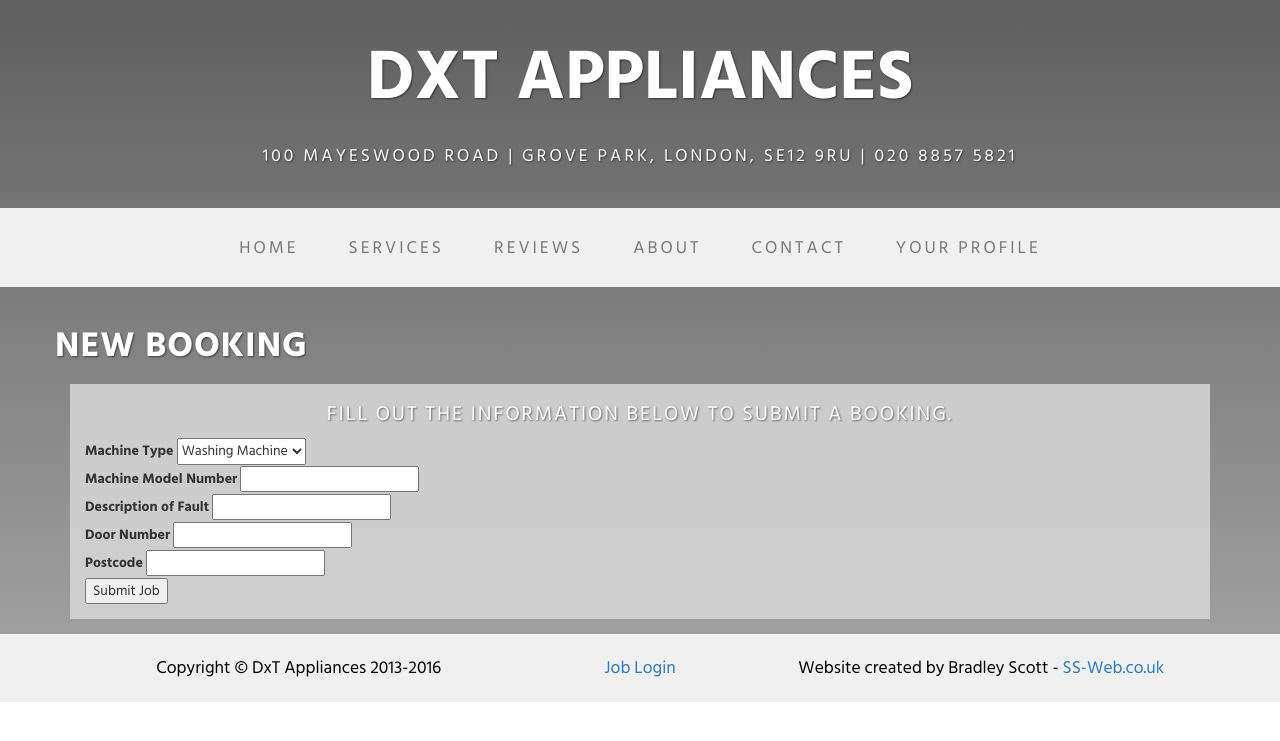
After one commit to Bradmau5/DxT-Appliances, a PHP site: template Main Website/application/view/booking/startbooking.php in a window 1280 px wide. The commit adds this page. Shown: the top 741 px of the page. Run offline with PHP 8.4, Linux system fonts and the light colour scheme; the template is opened without the code that fills it, so the values that code supplies are empty; some libraries are stand-ins or nearby versions.

Commit message:
Booking Views

```diff
--- a/Main Website/application/controller/BookingController.php
+++ b/Main Website/application/controller/BookingController.php
@@ -26,7 +26,7 @@
 
   public function createBooking(){
     $booking_successfull = BookingModel::createbooking(
-      Request::post('user_name'),
+      Session::get('user_name'),
       Request::post('postcode'),
       Request::post('door_number'),
       Request::post('description'),
@@ -43,7 +43,7 @@
   }
 
   public function showCancel(){
-    $this->View->render('booking/showCancel');
+    $this->View->render('booking/cancelbooking');
   }
 
   public function cancelBooking(){
--- a/Main Website/application/model/LoginModel.php
+++ b/Main Website/application/model/LoginModel.php
@@ -51,7 +51,7 @@
 
         // successfully logged in, so we write all necessary data into the session and set "user_logged_in" to true
         self::setSuccessfulLoginIntoSession(
-            $result->user_id, $result->user_name, $result->user_email, $result->user_account_type
+            $result->user_id, $result->user_name, $result->user_email, $result->user_account_type, $result->user_phone_number
         );
 
         // return true to make clear the login was successful
@@ -167,13 +167,14 @@
      * @param $user_email
      * @param $user_account_type
      */
-    public static function setSuccessfulLoginIntoSession($user_id, $user_name, $user_email, $user_account_type)
+    public static function setSuccessfulLoginIntoSession($user_id, $user_name, $user_email, $user_account_type, $user_phone_number)
     {
         Session::init();
         Session::set('user_id', $user_id);
         Session::set('user_name', $user_name);
         Session::set('user_email', $user_email);
         Session::set('user_account_type', $user_account_type);
+        Session::set('user_phone_number', $user_phone_number);
         Session::set('user_provider_type', 'DEFAULT');
 
         // get and set avatars
--- /dev/null
+++ b/Main Website/application/view/booking/startbooking.php
@@ -0,0 +1,52 @@
+<div class="container">
+  <div class="row">
+    <h1 class="h1big col-lg-12 col-md-12 col-sm-12 pull-left">New Booking</h1>
+  </div>
+
+  <div class="box">
+    <div class="h2shaded">Fill out the information below to submit a booking.</div>
+
+    <!-- echo out the system feedback (error and success messages) -->
+    <?php $this->renderFeedbackMessages(); ?>
+
+    <form action="<?php echo Config::get('URL'); ?>booking/createBooking" method="post">
+      <label>Machine Type</label>
+      <select name="machine_type" required>
+        <option value="Washing Machine">Washing Machine</option>
+        <option value="Dishwasher">Dishwasher</option>
+        <option value="Oven">Oven</option>
+        <option value="Hob">Hob</option>
+        <option value="Washer Dryer">Washer Dryer</option>
+        <option value="Tumble Dryer">Tumble Dryer</option>
+        <option value="Glass Washer">Glass Washer</option>
+        <option value="Fridge">Fridge</option>
+        <option value="Freezer">Freezer</option>
+        <option value="Fridge Freezer">Fridge Freezer</option>
+      </select>
+
+      <br />
+
+      <label>Machine Model Number</label>
+      <input type="text" name="machine_model" required />
+
+      <br />
+
+      <label>Description of Fault</label>
+      <input type="textarea" name="description" required />
+
+      <br />
+
+      <label>Door Number</label>
+      <input type="number" name="door_number" required />
+
+      <br />
+
+      <label>Postcode</label>
+      <input type="text" name="postcode" required />
+
+      <br />
+
+      <input type="submit" value="Submit Job" />
+    </form>
+  </div>
+</div>
--- a/Main Website/application/view/index/index.php
+++ b/Main Website/application/view/index/index.php
@@ -1,5 +1,7 @@
     <div class="container">
         <div class="row">
+          <!-- echo out the system feedback (error and success messages) -->
+          <?php $this->renderFeedbackMessages(); ?>
             <div class="box">
                 <div class="col-lg-12 text-center">
                     <h2 class="brand-before">
--- a/Main Website/application/view/login/showProfile.php
+++ b/Main Website/application/view/login/showProfile.php
@@ -15,6 +15,9 @@
 			</div>
       <div>Your username: <?= $this->user_name; ?></div>
       <div>Your email: <?= $this->user_email; ?></div>
+			<br />
+			<br />
+			<div><a href="<?php echo Config::get('URL'); ?>booking/startbooking">Create a new booking</a>.</div>
 			<br />
 			<br />
 			<?php
```
Also changed, not shown: Main Website/application/controller/LoginController.php (+6 -4 lines), 1 other file.
